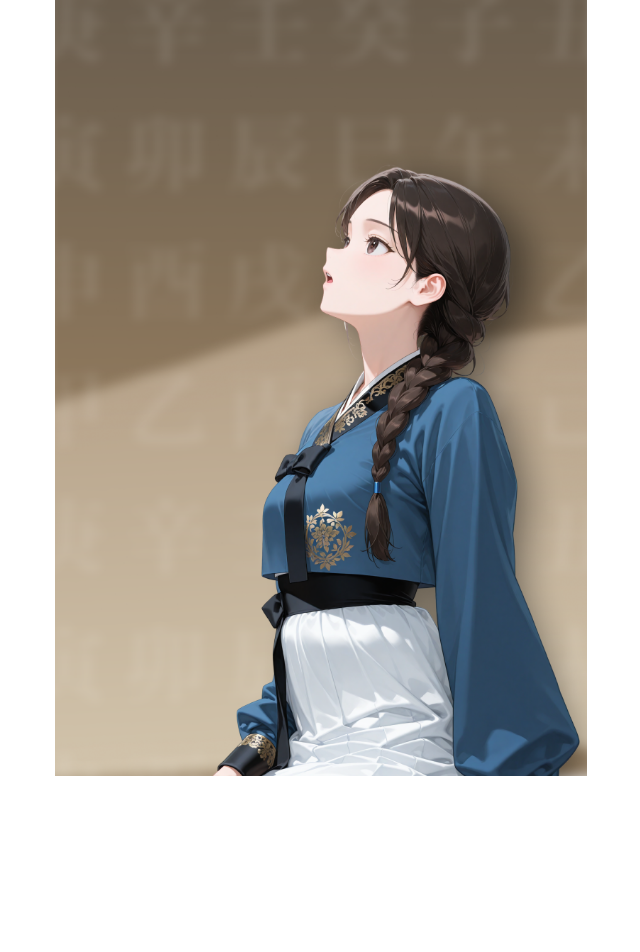
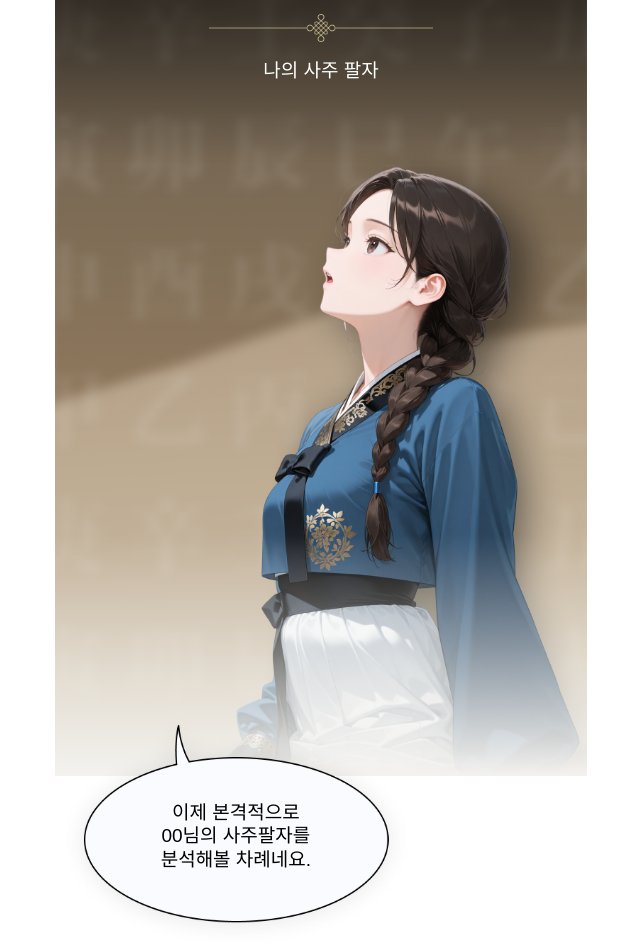
Before and after one commit to khil94/rocket-ai, a Next.js app: page / in a window 1280 px wide. Shown: the part 149-1101 px from the top of the page, without its empty margins (319-959 px from the left). Before the commit the page ends 925 px from the top, so only its background shows below. Built offline with nearby package versions, Linux system fonts and the light colour scheme.

Commit message:
feat : 첫번째 섹션 완성

```diff
--- a/src/sections/firstSection.tsx
+++ b/src/sections/firstSection.tsx
@@ -1,21 +1,27 @@
 import Image from "next/image";
 
 export default function FirstSection() {
+  const dynamicBubbleText =
+    "이제 본격적으로\n00님의 사주팔자를\n분석해볼 차례네요.";
   return (
     <section className="w-full h-auto">
-      <div className="relative flex justify-center">
-        <div className={`flex flex-col absolute items-center w-[46%]`}>
+      <div className="relative w-full h-fit flex justify-center">
+        <div
+          className={`flex flex-col absolute items-center z-10 text-white gap-3 top-[13%] w-[42%] fluid-gap-12`}
+        >
           <h1>제 1장</h1>
           <Image
             src={"/chapter.png"}
             alt="chapter-image"
             width={314}
-            height={40}
+            height={0}
             className="w-full h-auto"
             priority
           />
           <h1>나의 사주 팔자</h1>
         </div>
+        <div className="bg-gradient-to-b from-black to-transparent w-full h-[34%] absolute" />
+        <div className="bg-gradient-to-t from-gradient-white to-transparent w-full h-[26%] absolute -bottom-0" />
         <Image
           src={"/section-1.png"}
           width={750}
@@ -24,6 +30,20 @@ export default function FirstSection() {
           className="w-full h-auto object-fit"
           alt="section-image"
         />
+        <div className="absolute w-[68%] left-0 -bottom-[19%]">
+          <Image
+            src={"/up-bubble.png"}
+            width={215}
+            height={139}
+            className="w-full"
+            alt="up bubble"
+          />
+          <div className="absolute inset-0 top-5 flex items-center justify-center p-2 text-center text-black">
+            <p className="leading-tight whitespace-pre-line">
+              {dynamicBubbleText}
+            </p>
+          </div>
+        </div>
       </div>
     </section>
   );
```
Also changed, not shown: public/up-bubble.png (added).
